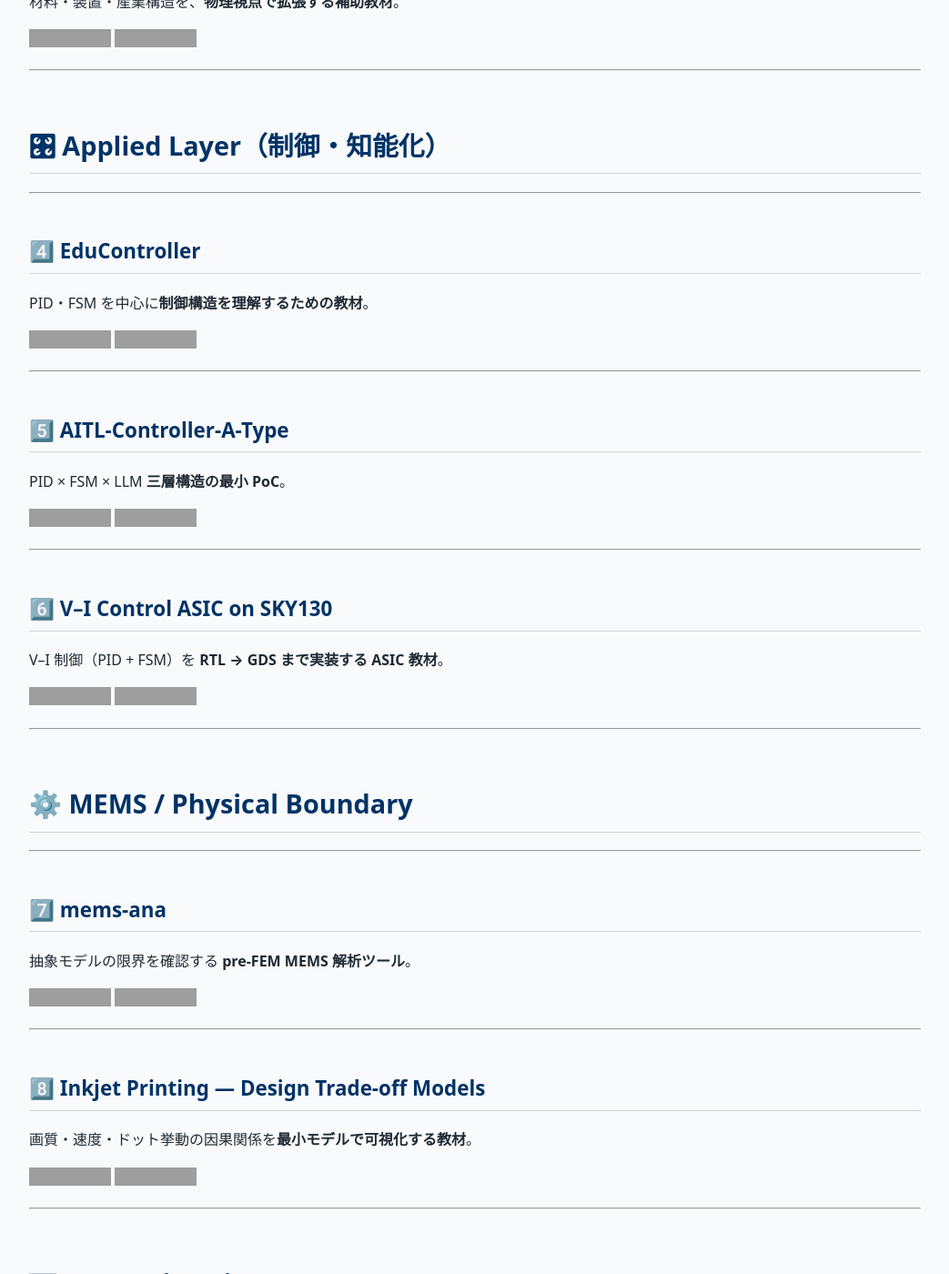
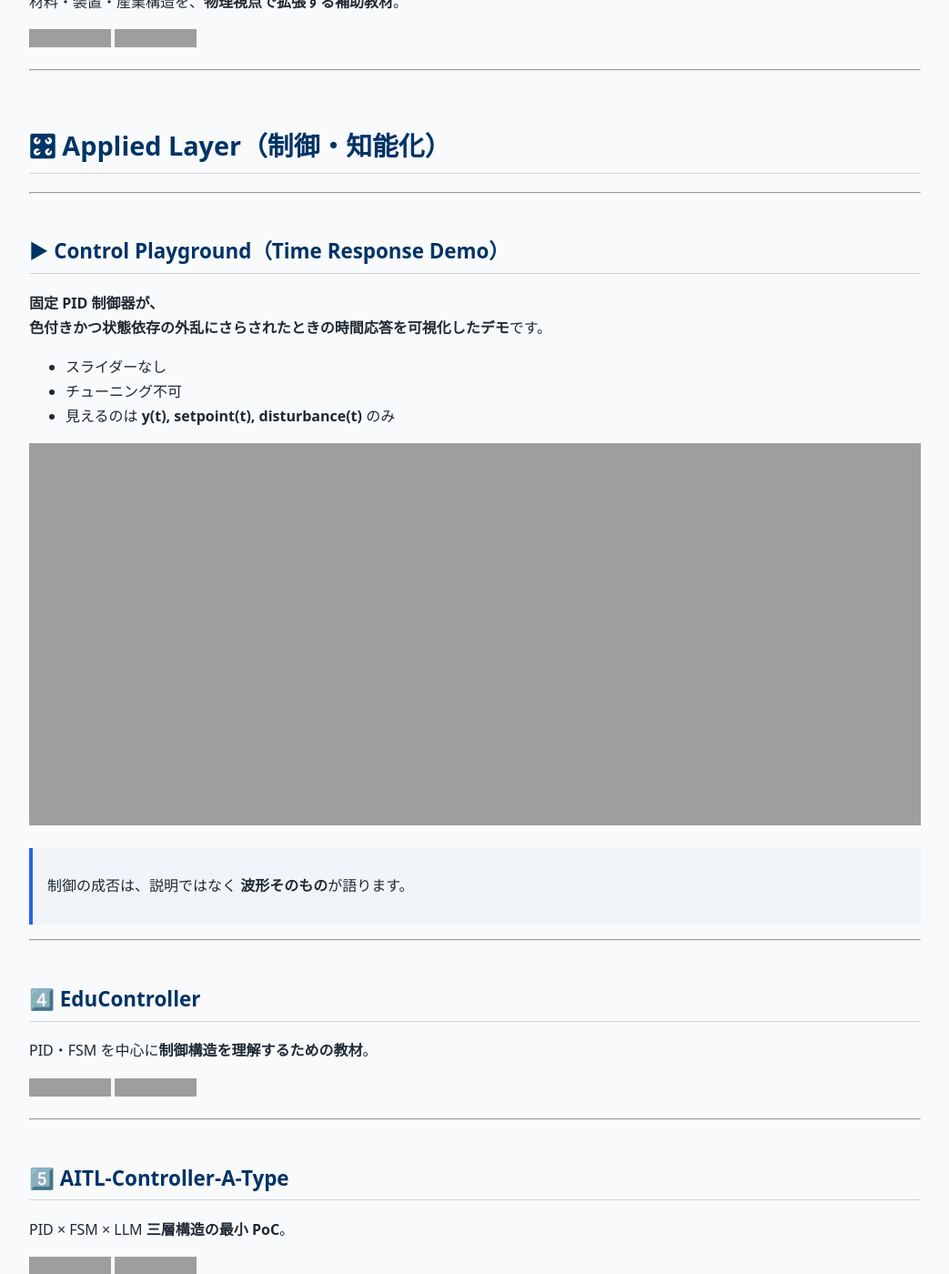
Before and after one commit to Samizo-AITL/Samizo-AITL.github.io, a Jekyll site: the page built from index.md, in a window 1280 px wide and 1400 px high, scrolled down 3948 px, cut to the strip 0-1400 px from the top of the window. Shown: the whole strip at 91% size, without its empty margins (118-1161 px from the left). Built offline with Jekyll 4.4.1, drawn with Linux system fonts in a browser that asks for light colours; grey boxes are pictures that could not be loaded.

Commit message:
Update index.md

```diff
--- a/index.md
+++ b/index.md
@@ -149,6 +149,24 @@
 
 ---
 
+## ▶ Control Playground（Time Response Demo）
+
+**固定 PID 制御器が、
+色付きかつ状態依存の外乱にさらされたときの時間応答を可視化したデモ**です。
+
+- スライダーなし
+- チューニング不可
+- 見えるのは **y(t), setpoint(t), disturbance(t)** のみ
+
+<iframe
+  src="https://samizo-aitl.github.io/control-playground/"
+  style="width:100%; height:420px; border:none;">
+</iframe>
+
+> 制御の成否は、説明ではなく **波形そのもの**が語ります。
+
+---
+
 ## 4️⃣ EduController
 PID・FSM を中心に**制御構造を理解するための教材**。
 
```
